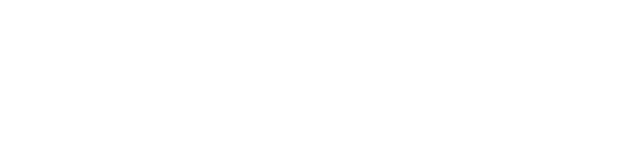
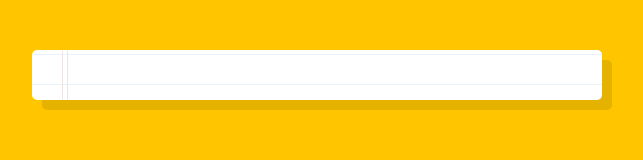
Before and after one commit to PatrykIwasieczko/JavaScript-30, a plain HTML site: page Native Speech Recognition/index.html in a window 1280 px wide. Shown: the whole page, without its empty margins (323-966 px from the left). Drawn offline with Linux system fonts and the light colour scheme.

Commit message:
Add starter style file

```diff
--- a/Native Speech Recognition/index.html
+++ b/Native Speech Recognition/index.html
@@ -3,6 +3,7 @@
     <head>
         <meta charset="UTF-8" />
         <title>Speech Detection</title>
+        <link rel="stylesheet" href="style.css" />
     </head>
     <body>
         <div class="words" contenteditable></div>
--- /dev/null
+++ b/Native Speech Recognition/style.css
@@ -0,0 +1,45 @@
+html {
+    font-size: 10px;
+}
+
+body {
+    background: #ffc600;
+    font-family: "helvetica neue";
+    font-weight: 200;
+    font-size: 20px;
+}
+
+.words {
+    max-width: 500px;
+    margin: 50px auto;
+    background: white;
+    border-radius: 5px;
+    box-shadow: 10px 10px 0 rgba(0, 0, 0, 0.1);
+    padding: 1rem 2rem 1rem 5rem;
+    background: -webkit-gradient(
+            linear,
+            0 0,
+            0 100%,
+            from(#d9eaf3),
+            color-stop(4%, #fff)
+        )
+        0 4px;
+    background-size: 100% 3rem;
+    position: relative;
+    line-height: 3rem;
+}
+
+p {
+    margin: 0 0 3rem;
+}
+
+.words:before {
+    content: "";
+    position: absolute;
+    width: 4px;
+    top: 0;
+    left: 30px;
+    bottom: 0;
+    border: 1px solid;
+    border-color: transparent #efe4e4;
+}
```
